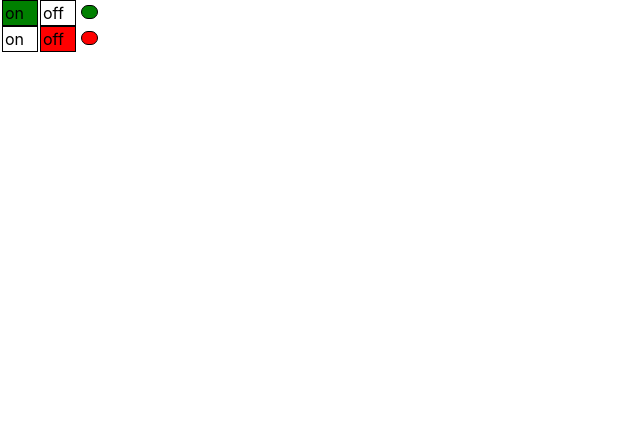
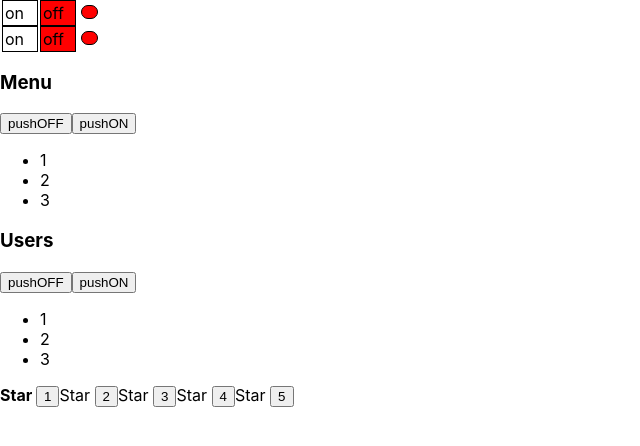
Before and after one commit to umkament/kabzda-project, a React (Create React App) app: page / in a window 1280 px wide. Shown: the top 446 px of the page, without its empty margins (0-640 px from the left). Built offline with nearby package versions, Linux system fonts and the light colour scheme.

Commit message:
add uncontrolled component

```diff
--- a/src/App.tsx
+++ b/src/App.tsx
@@ -3,6 +3,8 @@ import './App.css';
 import Accordion from "./components/Accordion/Accordion";
 import {Rating} from "./components/Rating/Rating";
 import {OnOff} from "./components/OnOff/OnOff";
+import UncontrolledAccordion from "./components/UncontrolledAccordion/UncontrolledAccordion";
+import {UncontrolledRating} from "./components/UncontrolledRating/UncontrolledRating";
 
 // создана функция способом function declaration
 // она создается для объявления компоненты н-р function App()
@@ -24,9 +26,13 @@ function App() {
   console.log("App rendering")
   return (
      <div>
-       <OnOff on={true}/>
-       <OnOff on={false}/>
+       <OnOff/>
+       <OnOff/>
 
+       <UncontrolledAccordion title="Menu"/>
+       <UncontrolledAccordion title={"Users"}/>
+
+       <UncontrolledRating />
 
       {/* <PageTitle title="this is APP component"/>
        <PageTitle title="my friend"/>
--- a/src/components/OnOff/OnOff.tsx
+++ b/src/components/OnOff/OnOff.tsx
@@ -1,9 +1,12 @@
+import {useState} from "react";
 
 export type PropsType = {
- on: boolean
+ //on: boolean
 }
 
 export function OnOff(props: PropsType) {
+
+ let [on, setOn] = useState(false)
 
  const onStyle = {
   width: '30px',
@@ -12,7 +15,7 @@ export function OnOff(props: PropsType) {
   display: 'inline-block',
   padding: '2px',
   marginLeft: '2px',
-  background: props.on ? 'green' : 'white'
+  background: on ? 'green' : 'white'
  }
  const offStile = {
   width: '30px',
@@ -21,7 +24,7 @@ export function OnOff(props: PropsType) {
   display: 'inline-block',
   padding: '2px',
   marginLeft: '2px',
-  background: props.on ? 'white' : 'red'
+  background: on ? 'white' : 'red'
  }
  const lampStyle = {
   width: '3px',
@@ -31,12 +34,12 @@ export function OnOff(props: PropsType) {
   display: 'inline-block',
   padding: '6px',
   marginLeft: '5px',
-  background: props.on ? 'green' : 'red'
+  background: on ? 'green' : 'red'
  }
 
  return <div>
- <div style={onStyle}>on</div>
- <div style={offStile}>off</div>
+ <div style={onStyle} onClick={()=>{setOn(true)}}>on</div>
+ <div style={offStile} onClick={()=>{setOn(false)}}>off</div>
  <div style={lampStyle}></div>
  </div>
  }
--- /dev/null
+++ b/src/components/UncontrolledAccordion/UncontrolledAccordion.tsx
@@ -0,0 +1,40 @@
+import React, {useState} from "react";
+
+type AccordionPropsType = {
+  title: string
+  // collapsed: boolean
+}
+
+function UncontrolledAccordion(props: AccordionPropsType) {
+  console.log("Accordion rendering")
+
+  let [collapsed, setCollapsed] = useState(false)
+  return <>
+    <AccordionTitle title={props.title}/>
+    <button onClick={()=>{setCollapsed(true)}}>pushOFF</button>
+    <button onClick={()=>{setCollapsed(false)}}>pushON</button>
+    { !collapsed && <AccordionBody/> }
+  </>
+}
+
+type AccordionTitlePropsType = {
+  title: string
+}
+
+function AccordionTitle(props: AccordionTitlePropsType) {
+  console.log("AccordionTitle rendering")
+  return (
+     <h3> {props.title}</h3>
+  )
+}
+
+function AccordionBody(props: any) {
+  console.log("AccordionBody rendering")
+  return <ul>
+    <li>1</li>
+    <li>2</li>
+    <li>3</li>
+  </ul>
+}
+
+export default UncontrolledAccordion;
--- /dev/null
+++ b/src/components/UncontrolledRating/UncontrolledRating.tsx
@@ -0,0 +1,34 @@
+import React, {useState} from "react";
+
+type StarPropsType = {
+  selected: boolean
+}
+
+function Star(props: StarPropsType) {
+  console.log("Star rendering")
+  if (props.selected === true) {
+    return <span><b>Star </b></span>
+  } else {
+    return <span>Star </span>
+  }
+}
+
+type RatingPropsType = {
+  //value: 0|1|2|3|4|5
+}
+
+export function UncontrolledRating(props: RatingPropsType) {
+  console.log("Rating rendering")
+
+  let [value, setValue]= useState(1)
+
+  return (
+     <div>
+       <Star selected={value > 0}/><button onClick={()=>{setValue(1)}}>1</button>
+       <Star selected={value > 1}/><button onClick={()=>{setValue(2)}}>2</button>
+       <Star selected={value > 2}/><button onClick={()=>{setValue(3)}}>3</button>
+       <Star selected={value > 3}/><button onClick={()=>{setValue(4)}}>4</button>
+       <Star selected={value > 4}/><button onClick={()=>{setValue(5)}}>5</button>
+     </div>
+  )
+}
```
